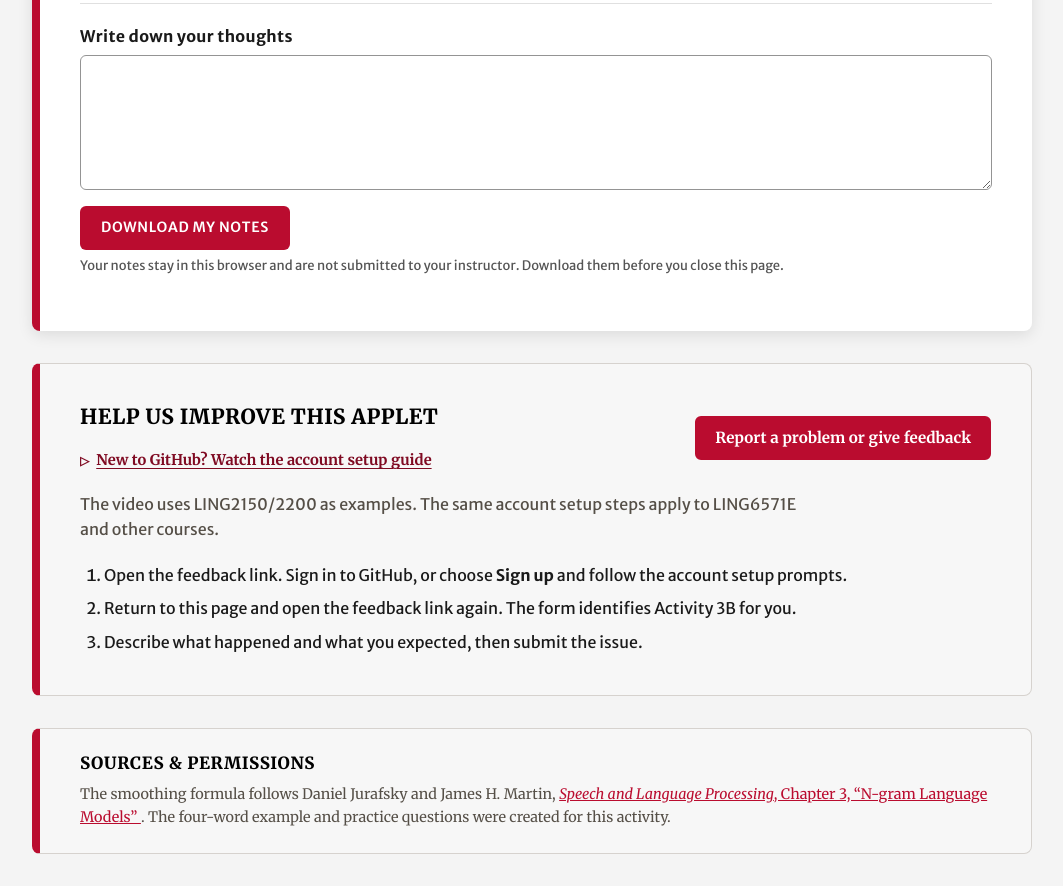
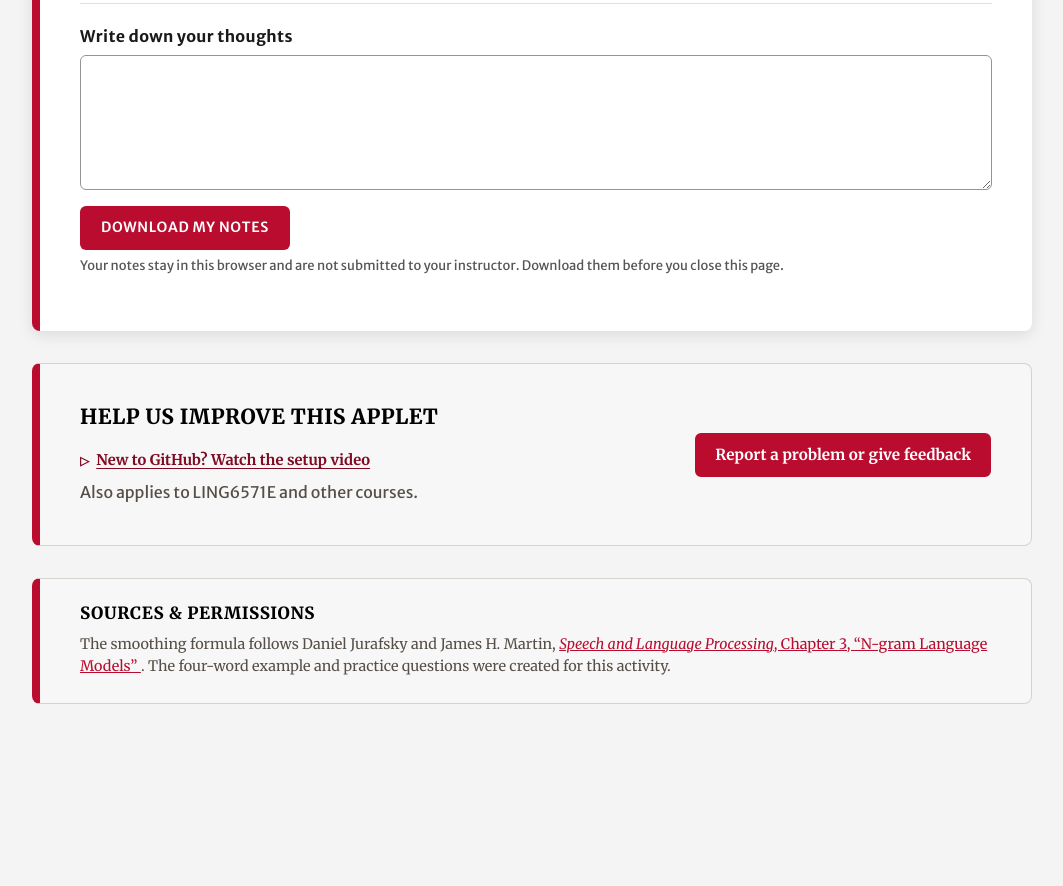
Before and after one commit to uga-ling4570/applets-6571e, a plain HTML site: page docs/module_3/3B_additive_smoothing.html in a window 1280 px wide. Shown: the part 4022-4908 px from the top of the page, without its empty margins (108-1171 px from the left). After the commit the page ends 4758 px from the top, so only its background shows below. Drawn offline with nearby package versions, Linux system fonts and the light colour scheme.

Commit message:
Compact the feedback and tutorial card

```diff
--- a/docs/module_3/3B_additive_smoothing.html
+++ b/docs/module_3/3B_additive_smoothing.html
@@ -176,16 +176,11 @@
   <div class="applet-feedback-card__content">
     <div>
       <h2 id="applet-feedback-heading">Help us improve this applet</h2>
-      <a class="applet-feedback-card__tutorial" href="https://kaltura.uga.edu/media/t/1_bhor4qfq" target="_blank" rel="noopener noreferrer">New to GitHub? Watch the account setup guide <span class="visually-hidden">(opens in a new tab)</span></a>
+      <a class="applet-feedback-card__tutorial" href="https://kaltura.uga.edu/media/t/1_bhor4qfq" target="_blank" rel="noopener noreferrer" aria-describedby="tutorial-course-note">New to GitHub? Watch the setup video <span class="visually-hidden">(opens in a new tab)</span></a>
+      <p id="tutorial-course-note" class="smoothing-feedback-note">Also applies to LING6571E and other courses.</p>
     </div>
     <a class="applet-feedback-card__button" href="https://github.com/uga-ling4570/applets-6571e/issues/new?template=applet-feedback.yml&amp;title=%5BApplet%20feedback%5D%20Activity%203B%3A%20Additive%20Smoothing&amp;applet=Activity%203B%3A%20Additive%20Smoothing&amp;source-url=https%3A%2F%2Fuga-ling4570.github.io%2Fapplets-6571e%2Fmodule_3%2F3B_additive_smoothing.html" target="_blank" rel="noopener noreferrer">Report a problem or give feedback <span class="visually-hidden">(opens in a new tab)</span></a>
   </div>
-  <p class="smoothing-feedback-note">The video uses LING2150/2200 as examples. The same account setup steps apply to LING6571E and other courses.</p>
-  <ol class="smoothing-feedback-steps">
-    <li>Open the feedback link. Sign in to GitHub, or choose <strong>Sign up</strong> and follow the account setup prompts.</li>
-    <li>Return to this page and open the feedback link again. The form identifies Activity 3B for you.</li>
-    <li>Describe what happened and what you expected, then submit the issue.</li>
-  </ol>
 </section>
 <footer class="source-card" aria-labelledby="sources-title">
   <h3 id="sources-title">Sources &amp; permissions</h3>
--- a/docs/module_3/additive-smoothing/applet.css
+++ b/docs/module_3/additive-smoothing/applet.css
@@ -39,9 +39,7 @@
 .smoothing-choice:has(input:disabled) { cursor: default; }
 .smoothing-quiz-feedback { font: 16px/1.6 "Merriweather Sans", sans-serif; margin-bottom: 0; }
 .smoothing-quiz-feedback:not(:empty) { padding: 14px 16px; border: 1px solid var(--border-strong); border-left: 4px solid var(--olympic); border-radius: 0 6px 6px 0; background: var(--panel-alt); }
-.applet-feedback-card .smoothing-feedback-note, .smoothing-feedback-steps { font: 16px/1.6 "Merriweather Sans", sans-serif; margin: 20px 0 0; }
-.smoothing-feedback-steps { padding-left: 24px; }
-.smoothing-feedback-steps li + li { margin-top: 8px; }
+.applet-feedback-card .smoothing-feedback-note { font: 16px/1.6 "Merriweather Sans", sans-serif; margin: 8px 0 0; }
 @media (max-width: 760px) {
   .smoothing-charts { grid-template-columns: minmax(0, 1fr); gap: 12px; }
   .smoothing-totals { grid-template-columns: repeat(2, minmax(0, 1fr)); }
```
